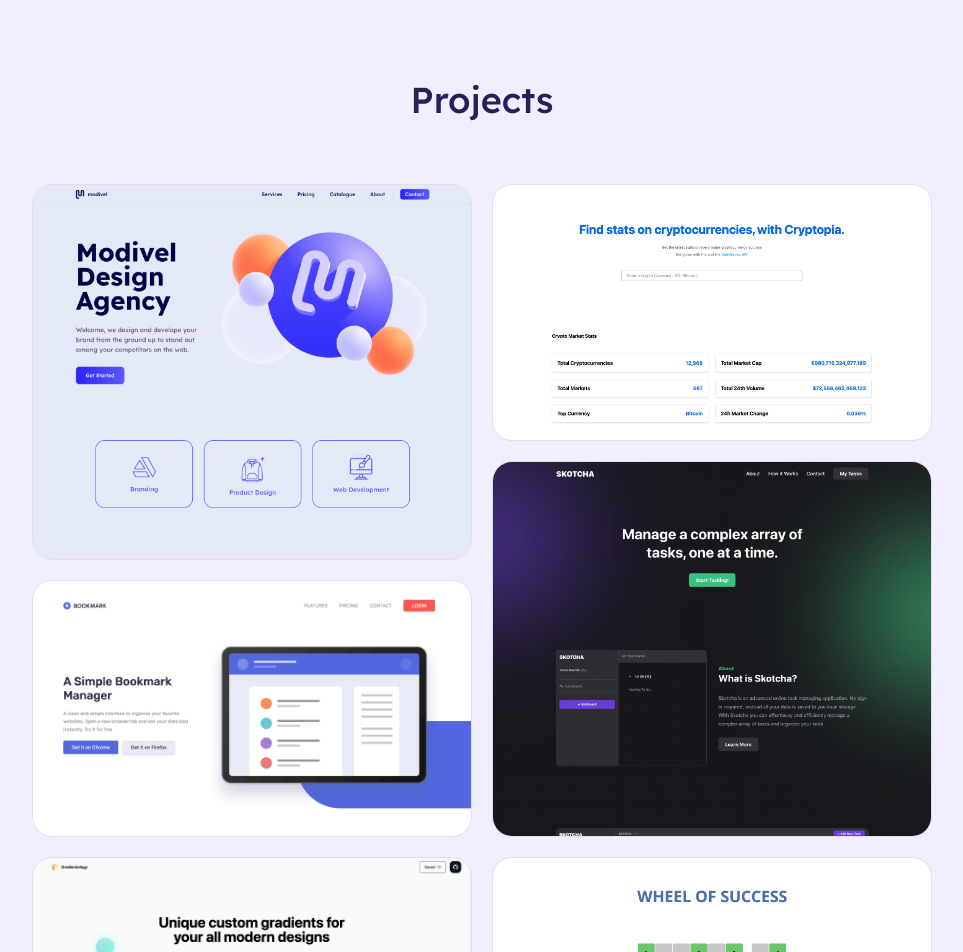
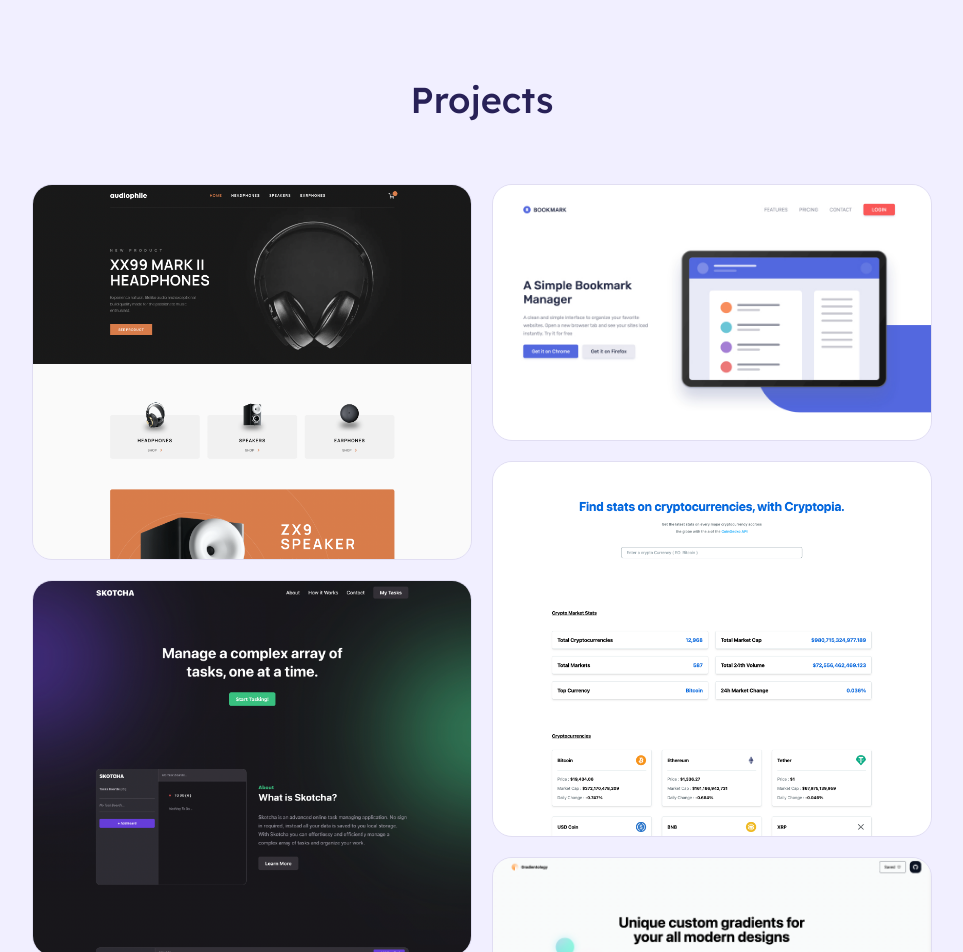
Before and after one commit to jacobpacheco100/MyPortfolio, a Next.js app: page /components/Projects in a window 1280 px wide. Shown: the top 952 px of the page, without its empty margins (158-1121 px from the left). Built offline with nearby package versions, Linux system fonts and the light colour scheme.

Commit message:
added audiophile project

```diff
--- a/pages/components/Projects.jsx
+++ b/pages/components/Projects.jsx
@@ -6,6 +6,21 @@
 const Projects = () => {
   const data = [
     {
+      name: 'Audiophile Ecomerce',
+      stack: 'Next js, Tailwind CSS, 3D Models, Landing Page ',
+      img: '/proj-previews/audiophile.png',
+      repoUrl: 'https://github.com/jacobpacheco100/modivel-design-agency',
+      siteUrl: 'https://modivel.netlify.app/',
+      isBig: true,
+    },
+    {
+      name: 'Skotcha Task Manager',
+      stack: 'React js, Tailwind CSS, C.R.U.D, Local Storage ',
+      img: '/proj-previews/skotcha.png',
+      siteUrl: 'https://skotcha.netlify.app/',
+      isBig: true,
+    },
+    {
       name: 'Modivel Design Agency',
       stack: 'Next js, Tailwind CSS, 3D Models, Landing Page ',
       img: '/proj-previews/modivel.png',
@@ -13,6 +28,7 @@
       siteUrl: 'https://modivel.netlify.app/',
       isBig: true,
     },
+
     {
       name: 'BookMark Landing Page',
       stack: 'Javascript, Html, Bootstrap, Landing Page ',
@@ -21,26 +37,20 @@
       isBig: false,
     },
     {
+      name: 'Cryptopia',
+      stack: 'React js, Tailwind CSS, API, React Router ',
+      img: '/proj-previews/cryptopia.png',
+      siteUrl: 'https://cryptopia.netlify.app/',
+      isBig: true,
+    },
+    {
       name: 'Gradientology',
       stack: 'React js, Tailwind, JSON, Local Storage',
       img: '/proj-previews/gradientology.png',
       siteUrl: 'https://gradientology.netlify.app/',
-      isBig: true,
-    },
-    {
-      name: 'Cryptopia',
-      stack: 'React js, Tailwind CSS, API, React Router ',
-      img: '/proj-previews/cryptopia.png',
-      siteUrl: 'https://cryptopia.netlify.app/',
       isBig: false,
     },
-    {
-      name: 'Skotcha Task Manager',
-      stack: 'React js, Tailwind CSS, C.R.U.D, Local Storage ',
-      img: '/proj-previews/skotcha.png',
-      siteUrl: 'https://skotcha.netlify.app/',
-      isBig: true,
-    },
+
     {
       name: 'Game Show App',
       stack: 'Javascript, Html, CSS',
```
Also changed, not shown: public/proj-previews/audiophile.jpg (deleted), public/proj-previews/audiophile.png (added).
